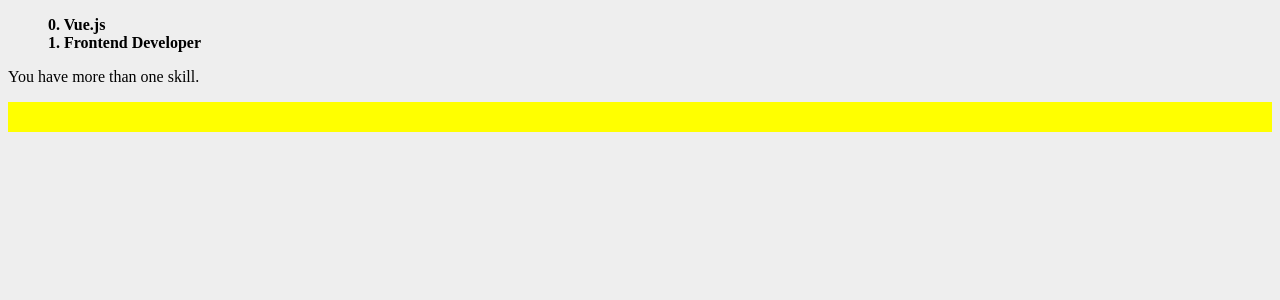
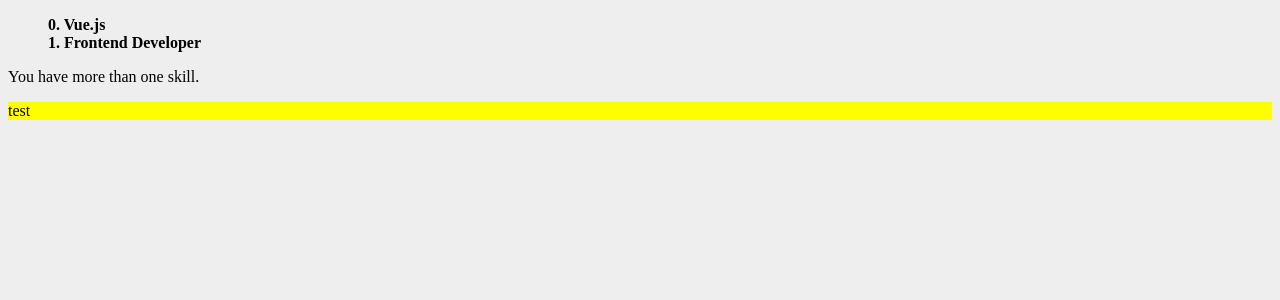
Before and after one commit to Sara-Hamilton/Vue-Skills, a Vue app: page / in a window 1280 px wide. Shown: the top 300 px of the page. Built offline with nearby package versions, Linux system fonts and the light colour scheme.

Commit message:
change to v-bind style with styled object in script

```diff
--- a/src/components/Skills.vue
+++ b/src/components/Skills.vue
@@ -8,7 +8,7 @@
       <p v-if="skills.length >= 2">You have more than one skill.</p>
       <p v-else>You have less than or equal to one skill.</p>
 
-      <div v-bind:style="{ backgroundColor: bgColor, width: bgWidth, height: bgHeight }"></div>
+      <div v-bind:style="alertObject">test</div>
     </div>
   </div>
 </template>
@@ -22,9 +22,11 @@
         { "skill": "Vue.js" },
         { "skill": "Frontend Developer" }
       ],
-      bgColor: 'yellow',
-      bgWidth: '100%',
-      bgHeight: '30px'
+      alertObject: {
+         backgroundColor: 'yellow',
+         backgroundWidth: '100%',
+         backgroundHeight: '30px'
+      }
     }
   }
 }
```
